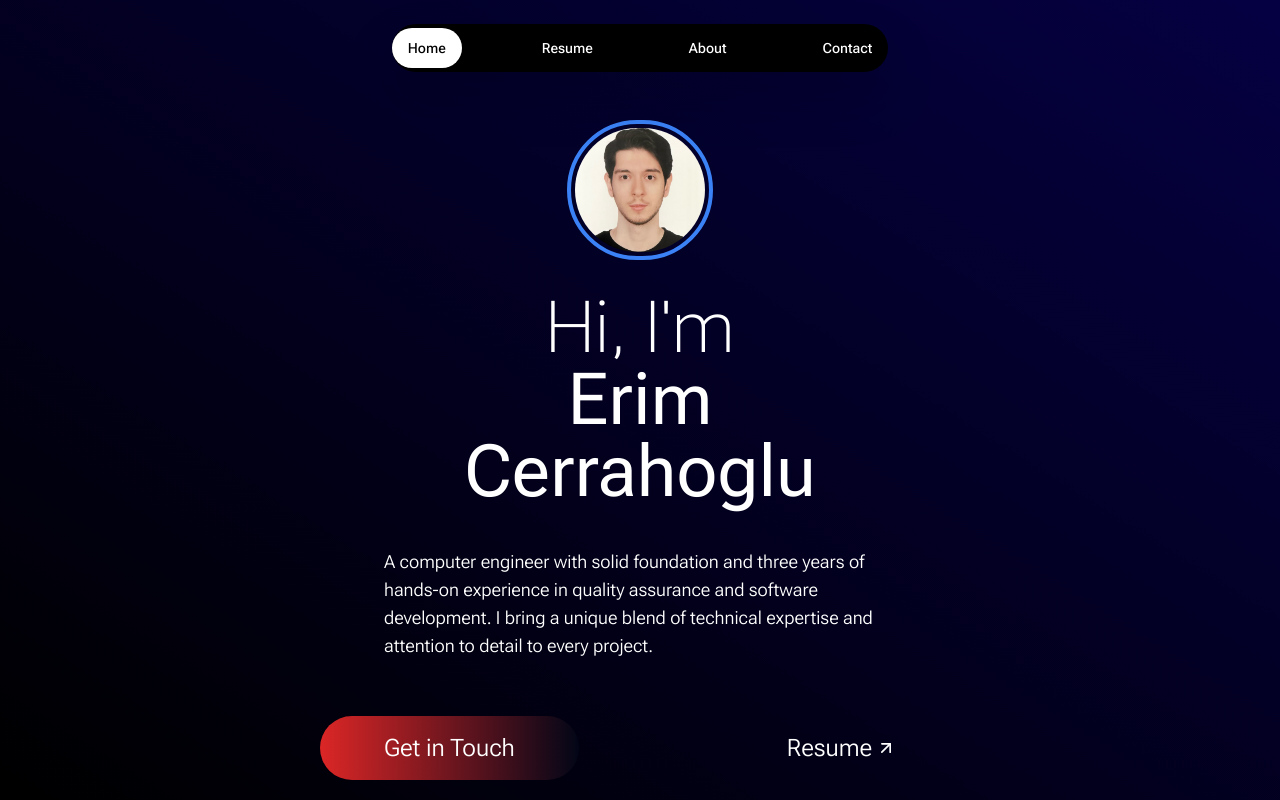
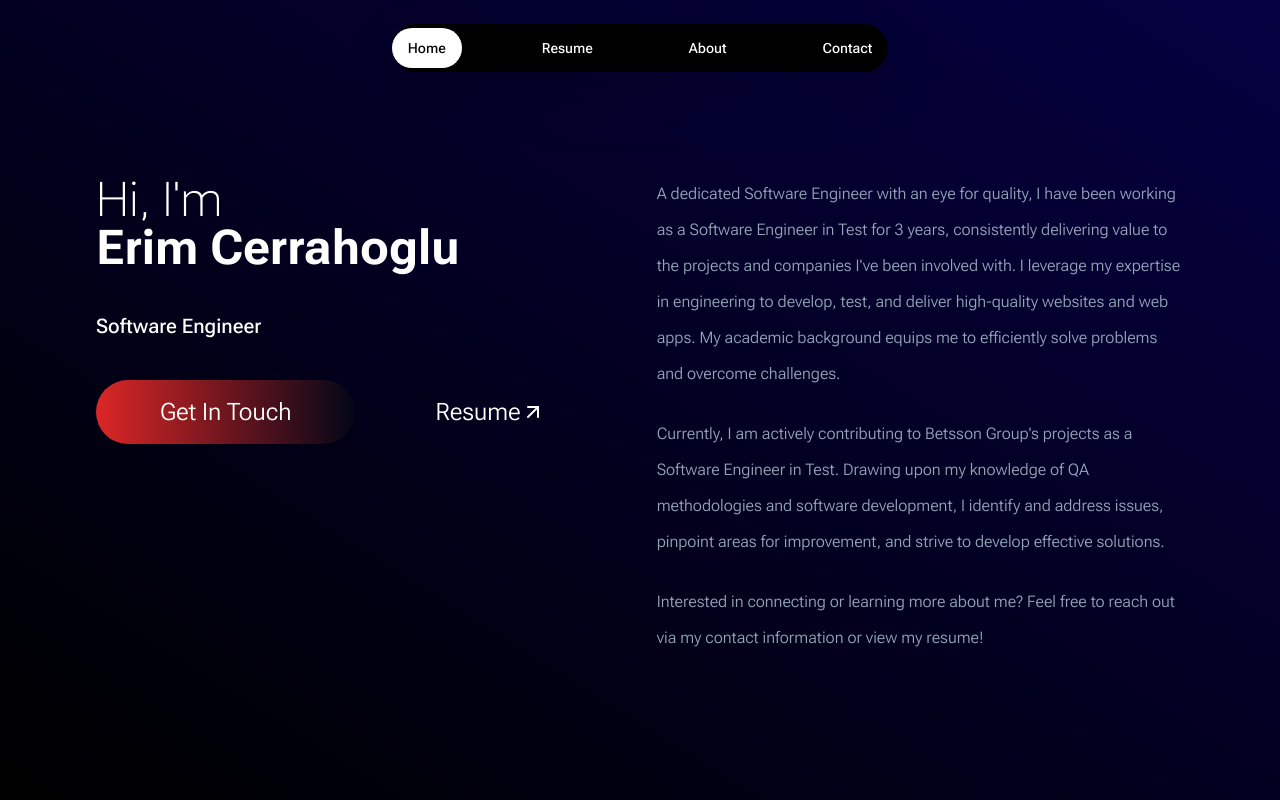
Before and after one commit to Ceraho/portfolio-page-v1, a Next.js app: page / in a window 1280 px wide. Built offline with nearby package versions, Linux system fonts and the light colour scheme.

Commit message:
implemented new design of the landing page

```diff
--- a/src/app/contact/page.tsx
+++ b/src/app/contact/page.tsx
@@ -18,7 +18,11 @@ const ContactItem = ({ contentType }: { contentType: string }) => {
       {contentType === "github" && (
         <>
           <Github className="contactIcons" />
-          <a href="https://github.com/Ceraho" className="hover:underline">
+          <a
+            href="https://github.com/Ceraho"
+            className="hover:underline"
+            target="_blank"
+          >
             <p>GitHub</p>
           </a>
         </>
@@ -29,6 +33,7 @@ const ContactItem = ({ contentType }: { contentType: string }) => {
           <a
             href="https://www.linkedin.com/in/erim-cerraho%C4%9Flu-620653207/"
             className="hover:underline"
+            target="_blank"
           >
             <p>LinkedIn</p>
           </a>
--- a/src/app/data.js
+++ b/src/app/data.js
@@ -1,3 +1,9 @@
+export const landingPageParagraphsContent = [
+  "A dedicated Software Engineer with an eye for quality, I have been working as a Software Engineer in Test for 3 years, consistently delivering value to the projects and companies I've been involved with. I leverage my expertise in engineering to develop, test, and deliver high-quality websites and web apps. My academic background equips me to efficiently solve problems and overcome challenges.",
+  "Currently, I am actively contributing to Betsson Group's projects as a Software Engineer in Test. Drawing upon my knowledge of QA methodologies and software development, I identify and address issues, pinpoint areas for improvement, and strive to develop effective solutions.",
+  "Interested in connecting or learning more about me? Feel free to reach out via my contact information or view my resume!",
+];
+
 export const aboutPageContent = {
   workContent: [
     {
@@ -21,7 +27,7 @@ export const aboutPageContent = {
     company: "Yeditepe University",
     role: "Computer Engineering",
     desc: "Lorem ipsum dolor, sit amet consectetur adipisicing elit. Iusto ab accusantium porro totam aliquam animi itaque quidem sequi minima necessitatibus? Omnis odio temporibus architecto maxime odit obcaecati voluptate possimus esse!",
-  }
+  },
 };
 
 export const contactInfo = [
--- a/src/components/hero.tsx
+++ b/src/components/hero.tsx
@@ -1,36 +1,44 @@
 import { Button } from "./ui/button";
 import { ArrowUpRight } from "lucide-react";
 import Link from "next/link";
+import { landingPageParagraphsContent } from "@/app/data";
 
 const Hero = () => {
+  const CtaGroup = () => (
+    <>
+      <Button asChild variant="hireMe" size="hireMeSize">
+        <Link href="/contact">Get In Touch</Link>
+      </Button>
+      <Button asChild variant="hireMeLink" size={"hireMeSize"}>
+        <a href="/erim_cerrahoglu_cv.pdf" target="_blank">
+          Resume <ArrowUpRight />
+        </a>
+      </Button>
+    </>
+  );
+
+  const paragraphContent = landingPageParagraphsContent.map((item, index) => (
+    <div key={index}>
+      <p className="font-light text-lg lg:text-base leading-loose lg:leading-9 text-slate-400">{item}</p>
+      <br />
+    </div>
+  ));
+
   return (
-    <div className="flex flex-1 justify-center">
-      <div className="flex flex-col w-5/6 lg:w-2/5 items-center gap-10 2xl:gap-16 mt-8">
-        <img
-          src="/MyPic.png"
-          alt="My Picture"
-          className="rounded-full outline outline-offset-4 outline-4 outline-blue-500 w-[100px] lg:w-[130px] mt-10 lg:mt-0"
-        ></img>
-        <div className="text-center">
-          <h2 className="font-thin text-5xl lg:text-7xl">Hi, I'm</h2>
-          <h2 className="text-5xl lg:text-7xl text-wrap">Erim Cerrahoglu</h2>
+    <div className="m-8 mt-20 flex flex-col gap-12 lg:gap-18 lg:flex-row lg:mx-24">
+      <div className="flex flex-col gap-6 lg:gap-10">
+        <div>
+          <p className="font-thin text-4xl lg:text-5xl">Hi, I'm</p>
+          <p className="font-bold text-4xl lg:text-5xl">Erim Cerrahoglu</p>
         </div>
-        <p className="font-light lg:text-lg leading-loose">
-          A computer engineer with solid foundation and three years of hands-on
-          experience in quality assurance and software development. I bring a
-          unique blend of technical expertise and attention to detail to every
-          project.
-        </p>
-        <div className="flex flex-1 flex-col lg:flex-row gap-12 lg:gap-36 mt-4">
-          <Button asChild variant="hireMe" size="hireMeSize">
-            <Link href="/contact">Get in Touch</Link>
-          </Button>
-          <a href="/erim_cerrahoglu_cv.pdf" target="_blank">
-            <Button variant="hireMeLink" size="hireMeSize" className="ml-3 lg:ml-0">
-              Resume <ArrowUpRight size={20} className="ml-1" />
-            </Button>
-          </a>
+        <p className="font-medium text-xl lg:text-xl">Software Engineer</p>
+        <div className="hidden lg:flex gap-4">
+          <CtaGroup />
         </div>
+      </div>
+      <div>{paragraphContent}</div>
+      <div className="lg:hidden flex flex-col gap-6 items-center">
+        <CtaGroup />
       </div>
     </div>
   );
--- a/src/components/navbar.tsx
+++ b/src/components/navbar.tsx
@@ -78,7 +78,7 @@ const Navbar = () => {
   function NavMenuHandler() {
     if (isMobileMenuActive) {
       return (
-        <div className="w-screen h-screen flex flex-col gap-8 justify-center pb-20 items-center text-2xl">
+        <div onClick={activateMenu} className="w-screen h-screen flex flex-col gap-8 justify-center pb-20 items-center text-2xl">
           {MobileNavItems}
         </div>
       );
--- a/src/components/ui/button.tsx
+++ b/src/components/ui/button.tsx
@@ -26,7 +26,7 @@ const buttonVariants = cva(
         sm: "h-9 rounded-md px-3",
         lg: "h-11 rounded-md px-8",
         icon: "h-10 w-10",
-        hireMeSize: "h-16 px-16",
+        hireMeSize: "h-16 w-fit px-16",
       },
     },
     defaultVariants: {
```
